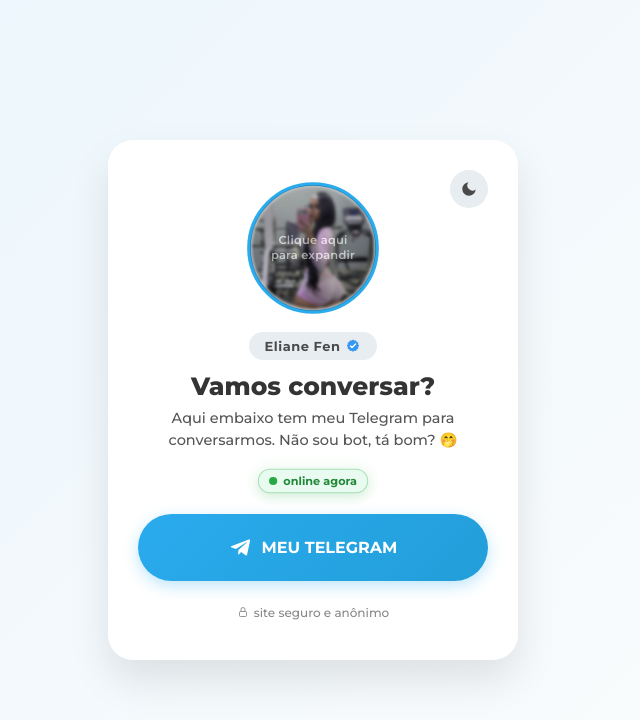
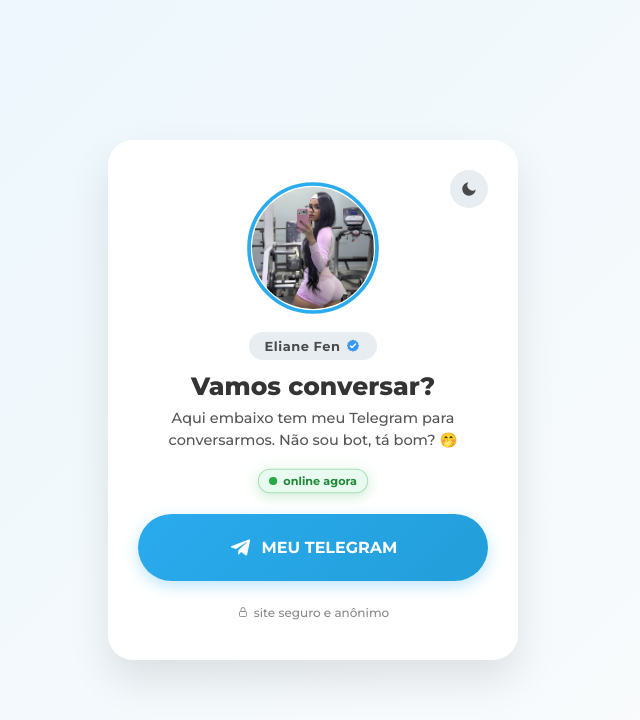
Before and after one commit to vkalves/meu-segredinho, a plain HTML site: page eliane/index.html in a window 1280 px wide. Shown: the whole page, without its empty margins (327-967 px from the left). Drawn offline with Linux system fonts and the light colour scheme; a web font is replaced by a local one.

Commit message:
Update index.html

```diff
--- a/eliane/index.html
+++ b/eliane/index.html
@@ -109,36 +109,6 @@
 /* Desfoque da foto por trás da notificação */
 .avatar.avatar-blurred {
     filter: blur(3px);
-}
-
-/* ── Notificação dentro do círculo ── */
-.avatar-hint {
-    width: 126px; height: 126px; border-radius: 50%;
-    position: absolute;
-    top: 50%; left: 50%;
-    transform: translate(-50%, -50%);
-    display: flex;
-    align-items: center;
-    justify-content: center;
-    text-align: center;
-    padding: 18px;
-    background: rgba(0,0,0,0.45);
-    opacity: 0;
-    pointer-events: none;
-    transition: opacity 0.35s ease;
-    z-index: 2;
-}
-
-.avatar-hint.show {
-    opacity: 1;
-}
-
-.avatar-hint span {
-    color: #ffffff;
-    font-size: 11.5px;
-    font-weight: 600;
-    line-height: 1.35;
-    letter-spacing: 0.2px;
 }
 
 .story-ring-svg {
@@ -516,9 +486,6 @@
     <div class="avatar-ring" id="avatarRing">
         <img src="elianeperfil.jpg" class="avatar" id="avatarImg1" alt="Eliane Fen" draggable="false" oncontextmenu="return false;">
         <img src="elianeperfil2.jpg" class="avatar avatar-secondary" id="avatarImg2" alt="Eliane Fen" draggable="false" oncontextmenu="return false;">
-        <div class="avatar-hint" id="avatarHint">
-            <span>Clique aqui para expandir</span>
-        </div>
         <svg class="story-ring-svg" viewBox="0 0 136 136" xmlns="http://www.w3.org/2000/svg">
             <defs>
     <mask id="storyRingReveal" maskUnits="userSpaceOnUse"
@@ -782,29 +749,16 @@
     });
 })();
 
-// ── Troca automática de foto + notificação de dica ──
+// ── Troca automática de foto ──
 (function() {
     var img1 = document.getElementById('avatarImg1');
     var img2 = document.getElementById('avatarImg2');
-    var hint = document.getElementById('avatarHint');
-    if (!img1 || !img2 || !hint) return;
+    if (!img1 || !img2) return;
 
-    // 1) Após 2s, troca da primeira foto para a segunda (crossfade)
+    // Após 2s, troca da primeira foto para a segunda (crossfade)
     setTimeout(function() {
         img1.style.opacity = 0;
         img2.style.opacity = 1;
-
-        // 2) 1s após a troca, mostra a notificação com o fundo desfocado
-        setTimeout(function() {
-            img2.classList.add('avatar-blurred');
-            hint.classList.add('show');
-
-            // 3) Notificação fica visível por 2s e depois some (fade out)
-            setTimeout(function() {
-                hint.classList.remove('show');
-                img2.classList.remove('avatar-blurred');
-            }, 2000);
-        }, 1000);
     }, 2000);
 })();
 
```
